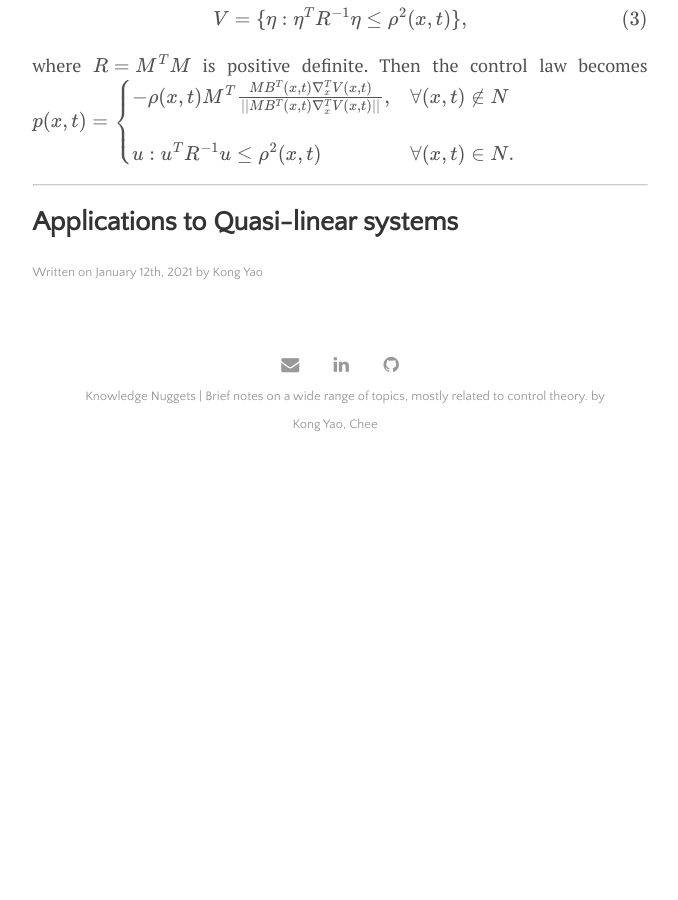
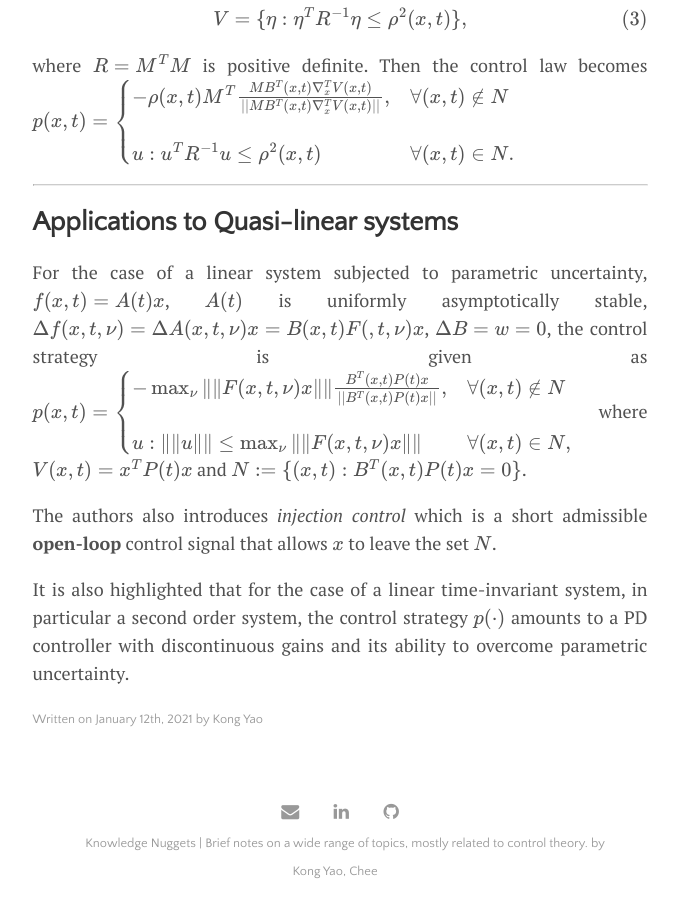
Before and after one commit to CheeGY/cheegy.github.io, a Jekyll site: the page built from _posts/2021-01-12-Gutman1979.md, in a window 1280 px wide and 900 px high, scrolled down 3239 px. Shown: the whole window, without its empty margins (300-978 px from the left). Built offline with Jekyll 4.4.1, drawn with Linux system fonts in a browser that asks for light colours; formulas are drawn with MathJax 3; before the commit the page ends 3709 px from its top, so only the background shows below that.

Commit message:
Update 2021-01-12-Gutman1979.md

```diff
--- a/_posts/2021-01-12-Gutman1979.md
+++ b/_posts/2021-01-12-Gutman1979.md
@@ -98,3 +98,15 @@ $$
 
 ---
 ## Applications to Quasi-linear systems
+For the case of a linear system subjected to parametric uncertainty, $f(x,t) = A(t)x$, $A(t)$ is uniformly asymptotically stable, $\Delta f(x,t,\nu) = \Delta A(x,t,\nu) x = B(x,t) F(,t,\nu)x$, $\Delta B = w = 0$, the control strategy is given as
+$$
+p(x,t) = \begin{cases}
+        -\max_{\nu} \|\|F(x,t,\nu)x \|\| \frac{B^T(x,t) P(t) x}{||B^T(x,t) P(t) x||}, & \forall (x,t) \notin N \\
+        \\{u : \|\|u\|\| \leq \max_{\nu} \|\|F(x,t,\nu)x \|\| \\} &\forall (x,t) \in N,
+        \end{cases}
+$$
+where $V(x,t) = x^T P(t) x$ and $N := \\{(x,t): B^T(x,t) P(t) x = 0\\}$.
+
+The authors also introduces _injection control_ which is a short admissible **open-loop** control signal that allows $x$ to leave the set $N$.
+
+It is also highlighted that for the case of a linear time-invariant system, in particular a second order system, the control strategy $p(\cdot)$ amounts to a PD controller with discontinuous gains and its ability to overcome parametric uncertainty.
```
